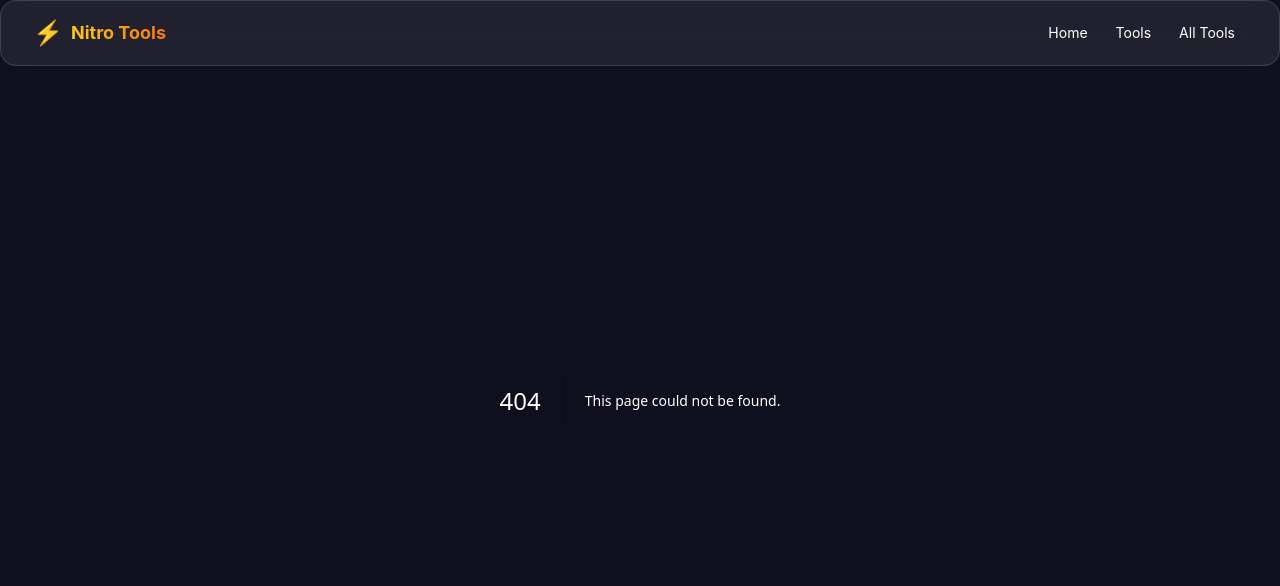
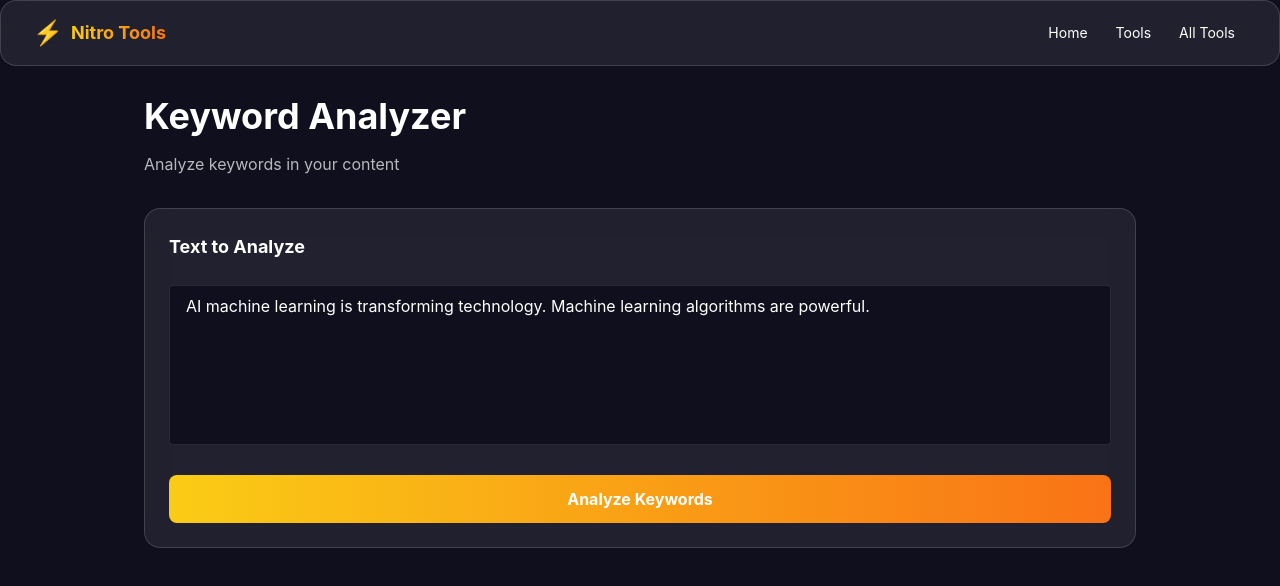
Before and after one commit to goalandpriority-ui/Nitro-Tools, a Next.js app: page /tools/seo/keywords in a window 1280 px wide. Before the commit this address had no page. Shown: the top 586 px of the page. Built offline with nearby package versions, Linux system fonts and the light colour scheme.

Commit message:
Create page.js

```diff
--- /dev/null
+++ b/app/tools/seo/keywords/page.js
@@ -0,0 +1,85 @@
+'use client'
+
+import { useState } from 'react'
+
+export default function KeywordAnalyzerPage() {
+  const [text, setText] = useState('AI machine learning is transforming technology. Machine learning algorithms are powerful.')
+  const [keywords, setKeywords] = useState([])
+
+  const analyzeKeywords = () => {
+    const words = text.toLowerCase().match(/\b\w+\b/g) || []
+    const stopWords = new Set(['the', 'a', 'an', 'and', 'or', 'but', 'in', 'on', 'at', 'to', 'for', 'of', 'with', 'is', 'are', 'was', 'were', 'be', 'by', 'this', 'that', 'from', 'as'])
+
+    const filtered = words.filter(word => word.length > 2 && !stopWords.has(word))
+
+    const frequency = {}
+    filtered.forEach(word => {
+      frequency[word] = (frequency[word] || 0) + 1
+    })
+
+    const sorted = Object.entries(frequency)
+      .sort((a, b) => b[1] - a[1])
+      .slice(0, 20)
+      .map(([word, count]) => ({
+        word,
+        count,
+        density: ((count / filtered.length) * 100).toFixed(2),
+      }))
+
+    setKeywords(sorted)
+  }
+
+  return (
+    <div className="pt-24 pb-16 min-h-screen">
+      <div className="max-w-5xl mx-auto px-4">
+        <h1 className="text-4xl font-bold mb-4">Keyword Analyzer</h1>
+        <p className="text-white/70 mb-8">Analyze keywords in your content</p>
+
+        <div className="glass-lg p-6 space-y-6 mb-8">
+          <h2 className="text-lg font-bold">Text to Analyze</h2>
+          <textarea
+            value={text}
+            onChange={(e) => setText(e.target.value)}
+            placeholder="Paste your content here..."
+            className="w-full h-40 bg-dark-bg border border-white/10 rounded px-4 py-2 text-white focus:border-yellow-400 outline-none resize-none"
+          />
+
+          <button
+            onClick={analyzeKeywords}
+            className="w-full px-6 py-3 bg-gradient-to-r from-yellow-400 to-orange-500 text-white font-bold rounded-lg hover:shadow-lg transition-all"
+          >
+            Analyze Keywords
+          </button>
+        </div>
+
+        {keywords.length > 0 && (
+          <div className="glass-lg p-6">
+            <h3 className="text-lg font-bold mb-4">Top Keywords ({keywords.length})</h3>
+            <div className="overflow-x-auto">
+              <table className="w-full text-sm">
+                <thead>
+                  <tr className="border-b border-white/10">
+                    <th className="text-left py-2 px-4">Rank</th>
+                    <th className="text-left py-2 px-4">Keyword</th>
+                    <th className="text-left py-2 px-4">Count</th>
+                    <th className="text-left py-2 px-4">Density (%)</th>
+                  </tr>
+                </thead>
+                <tbody>
+                  {keywords.map((kw, idx) => (
+                    <tr key={idx} className="border-b border-white/10 hover:bg-white/5">
+                      <td className="py-2 px-4 text-white/60">{idx + 1}</td>
+                      <td className="py-2 px-4 font-mono text-yellow-400">{kw.word}</td>
+                      <td className="py-2 px-4">{kw.count}</td>
+                      <td className="py-2 px-4">{kw.density}%</td>
+                    </tr>
+                  ))}
+                </tbody>
+              </table>
+            </div>
+          </div>
+        )}
+      </div>
+    </div>
+  )
+          }
```
